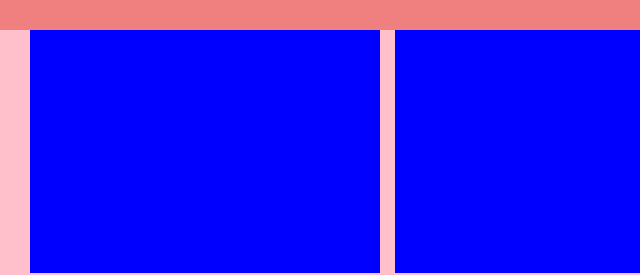
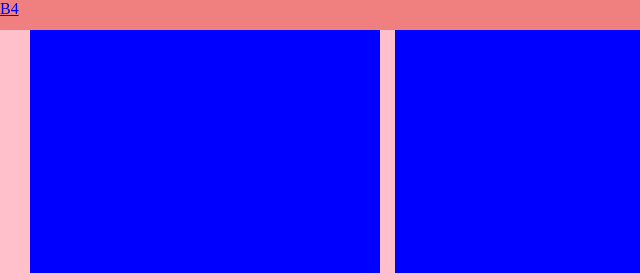
Before and after one commit to giangann/ntminh181294.github.io, a plain HTML site: page cssncbuoi2/b3/indext.html in a window 1280 px wide. Shown: the top 275 px of the page, 0-640 px from the left. Drawn offline with Linux system fonts and the light colour scheme.

Commit message:
cssontapb2

```diff
--- a/cssncbuoi2/b3/indext.html
+++ b/cssncbuoi2/b3/indext.html
@@ -7,7 +7,7 @@
     <link rel="stylesheet" href="style.css" />
   </head>
   <body>
-    <header></header>
+    <header><a href="../b4/indext.html">B4</a></header>
     <div class="container">
       <div class="left_container">
         <div class="block"></div>
@@ -16,7 +16,7 @@
         <div class="block"></div>
       </div>
       <div class="right_container">
-          <div class="long_block"></div>
+        <div class="long_block"></div>
       </div>
     </div>
   </body>
```
